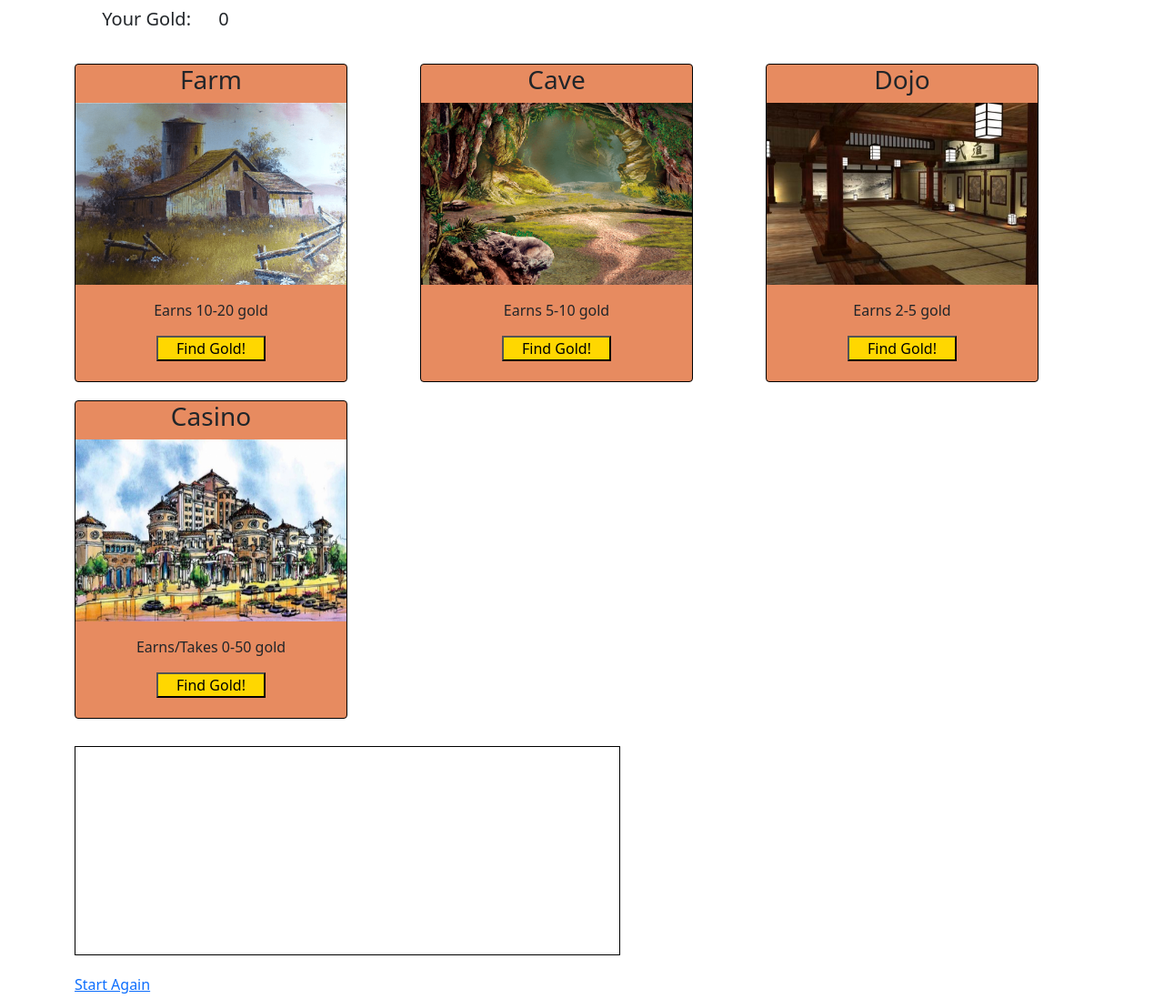
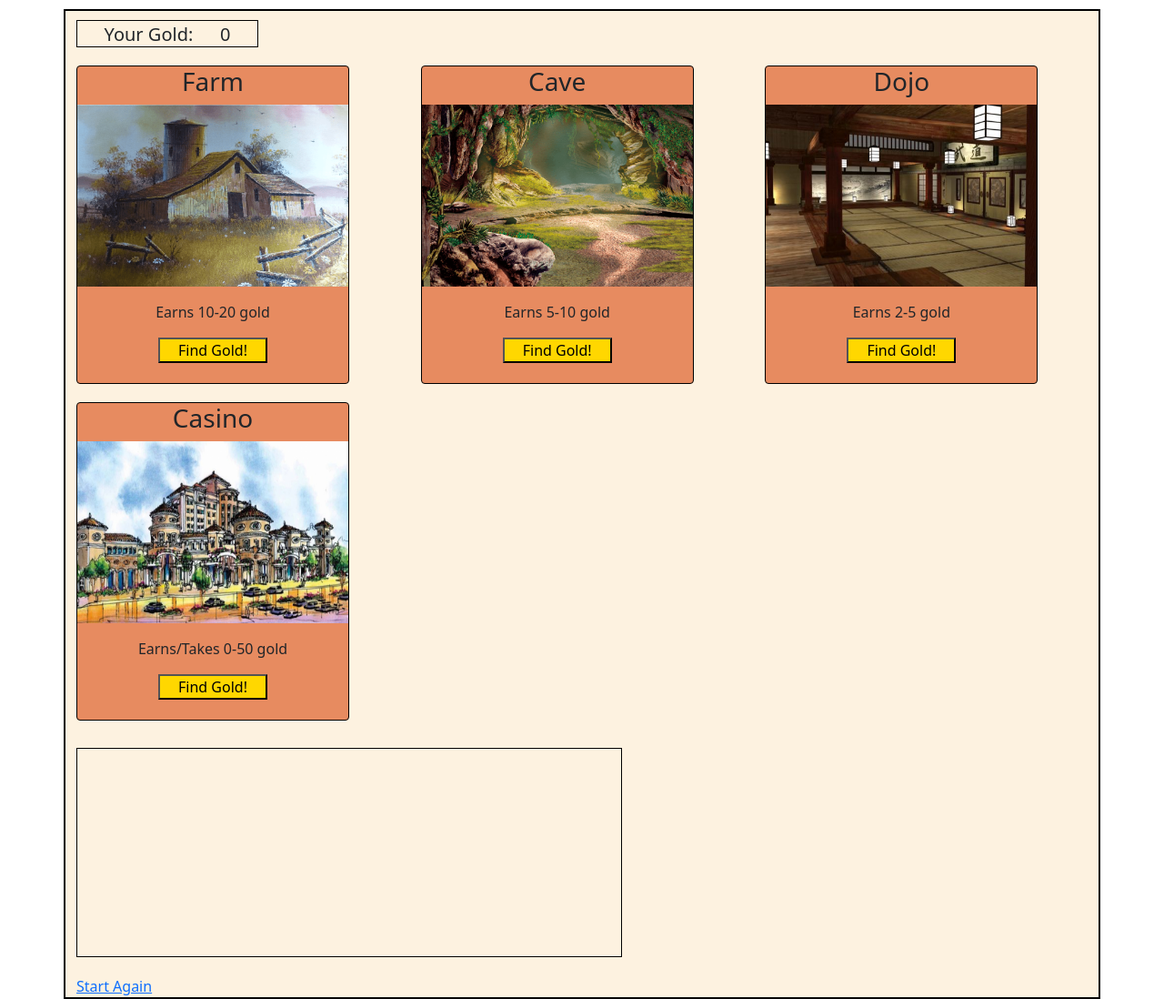
Before and after one commit to MichaelMulieri/ninja_gold, a Flask app: page / in a window 1280 px wide. Shown: the whole page at 91% size. Run offline with Flask 2, Linux system fonts and the light colour scheme.

Commit message:
color coded messages, styling of layout

```diff
--- a/server.py
+++ b/server.py
@@ -26,20 +26,24 @@ def process_money():
     if request.form['which_form'] == 'farm':
         session['total_gold'] += farm_gold
         message = f"Wow! You found {farm_gold} gold!"
+        color = "green"
     elif request.form['which_form'] == 'cave':
         session['total_gold'] += cave_gold
         message = f"Wow! You found {cave_gold} gold!"
+        color = "green"
     elif request.form['which_form'] == 'dojo':
         session['total_gold'] += dojo_gold
         message = f"Wow! You found {dojo_gold} gold!"
+        color = "green"
     elif request.form['which_form'] == 'casino':
         session['total_gold'] += casino_gold
         if casino_gold > 0:
             message = f"Wow! You found {casino_gold} gold!"
+            color = "green"
         else:
             message = f"Oh No! You lost {casino_gold} gold! Bummer!"
-    session['ledger'].append(message)
-    print(session)
+            color = "red"
+    session['ledger'].append({'message': message, 'color' : color})
     return redirect("/")
 
 
--- a/static/style.css
+++ b/static/style.css
@@ -1,6 +1,12 @@
 *{
     padding: 0;
     margin: 0;
+}
+
+.container{
+    margin-top: 10px;
+    border: solid 2px black;
+    background-color: rgb(253, 242, 224);
 }
 
 .card{
@@ -23,8 +29,11 @@ img{
 }
 
 .gold_bar{
+    border: 1px solid black;
     width: 200px;
-    height: 50px;
+    height: 30px;
+    margin-top: 10px;
+    padding-top: 10px;
     display: flex;
     justify-content: space-evenly;
     align-items: center;
@@ -43,3 +52,15 @@ img{
     scrollbar-color: rgb(231, 139, 96);
     scrollbar-width: thin;
 }
+
+.green{
+    color: green;
+}
+
+.red{
+    color: red;
+}
+
+.blue{
+    color: blue;
+}
--- a/templates/index.html
+++ b/templates/index.html
@@ -73,7 +73,7 @@
             <div class="col-12">
                 <div class="scroll_box">
                 {% for i in session['ledger'] %}
-                    <p>{{i}} on {{session.time}}</p>
+                    <p class="{{i['color']}}">{{i['message']}} {{session.time}}</p>
                 {% endfor %}
                 </div>
             </div>
```
